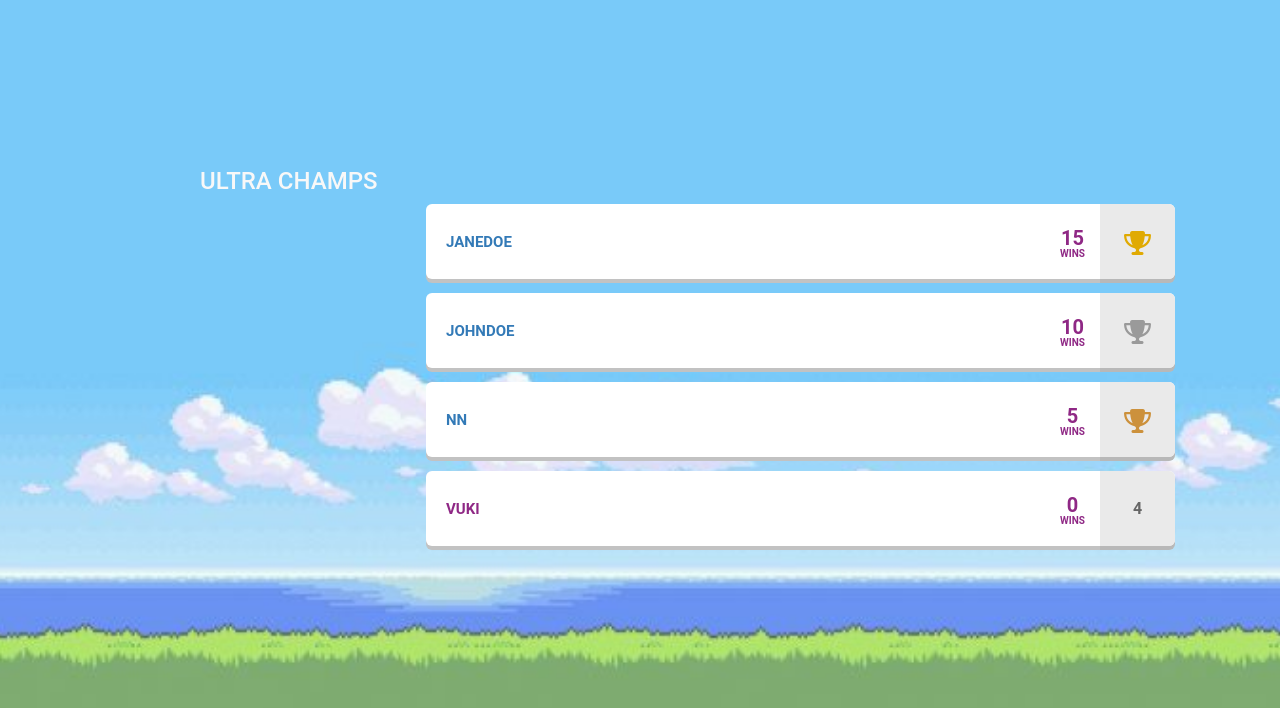
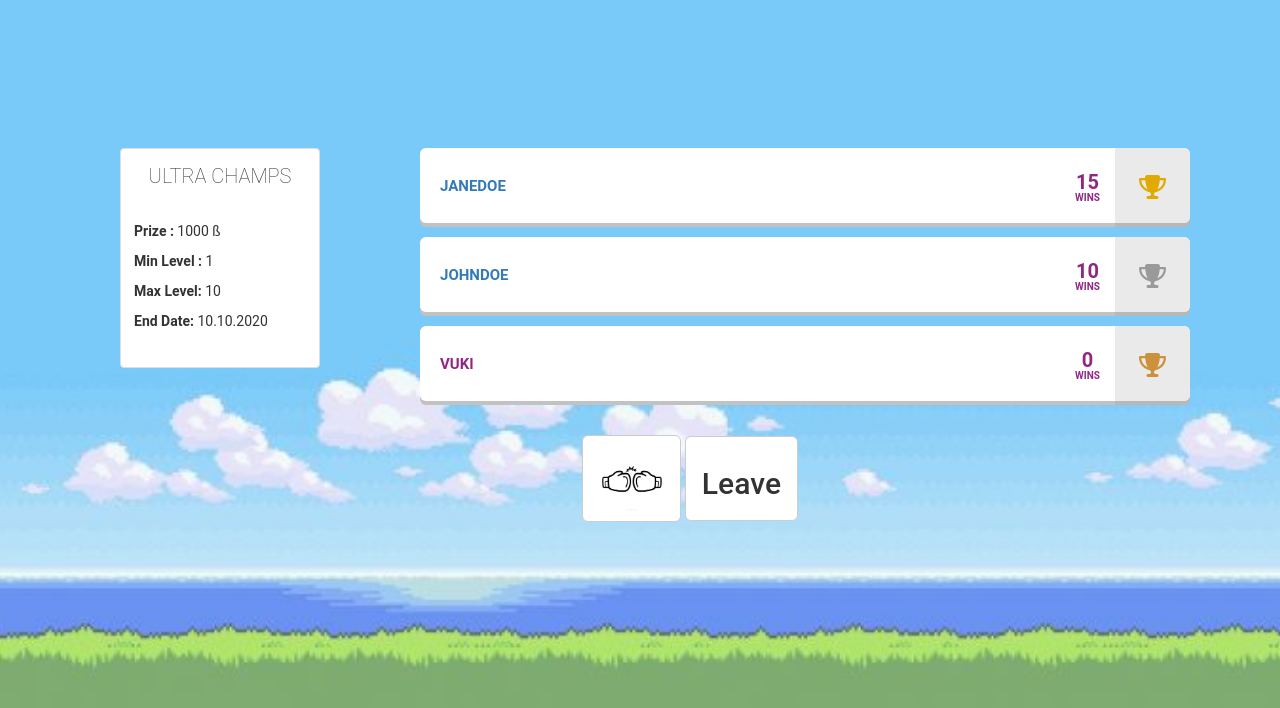
Before and after one commit to mdivjak/Pokemania, a PHP site: page /top10.html in a window 1280 px wide. Shown: the part 52-760 px from the top of the page. Run offline with PHP 8.4, Linux system fonts and the light colour scheme; some libraries are stand-ins or nearby versions.

Commit message:
Dodata opcija napustanja turnira, kao i random borbe

```diff
--- a/prototip/css/top10.css
+++ b/prototip/css/top10.css
@@ -1,3 +1,7 @@
+html {
+  height: 100%;
+}
+
 body {
   width: 100%;
   max-width: 1070px;
--- a/prototip/top10.html
+++ b/prototip/top10.html
@@ -76,13 +76,24 @@
 		</div>
 	</nav>
 
+
   <div class="row">
     <div class="col-lg-2 col-sm-2 ">
-      <div class="container">
-        <h3 class="moves-title title">ULTRA CHAMPS</h3>
+      <div class="moves container">
+        <div class="thumbnail" style="width: 20rem; height: 22rem;">
+          <div class="caption">
+            <p class="move-name"> Ultra Champs </p>
+            <br />
+            <p class=" move-power"> <b>Prize :</b> 1000 ß </p>
+            <p class=" move-power"> <b>Min Level :</b> 1 </p>
+            <p class=" move-accuracy"><b>Max Level:</b> 10 </p>
+            <p class=" move-accuracy"><b>End Date:</b> 10.10.2020 </p>
+
+          </div>
+        </div>
       </div>
     </div>
-  </div>
+
 
   <div id="leaderboards">
 
@@ -90,7 +101,7 @@
 
       <li data-rank="1">
         <div class="thumb">
-          <a href="./fight.html" ><span class="name">JaneDoe</span> </a>
+          <a><span class="name">JaneDoe</span> </a>
           <span class="stat"><b>15</b>Wins</span>
         </div>
         <div class="more">
@@ -99,7 +110,7 @@
       </li>
       <li data-rank="2">
         <div class="thumb">
-          <a href="./fight.html" ><span class="name">JohnDoe</span> </a>
+          <a><span class="name">JohnDoe</span> </a>
           <span class="stat"><b>10</b>Wins</span>
         </div>
         <div class="more">
@@ -107,15 +118,6 @@
         </div>
       </li>
       <li data-rank="3">
-        <div class="thumb">
-          <a href="./fight.html" ><span class="name">NN</span> </a>
-          <span class="stat"><b>5</b>Wins</span>
-        </div>
-        <div class="more">
-          <!-- To be designed & implemented -->
-        </div>
-      </li>
-      <li data-rank="4">
         <div class="thumb">
           <span class="name">VUKI</span>
           <span class="stat"><b>0</b>Wins</span>
@@ -126,6 +128,27 @@
       </li>
     </ul>
   </div>
+</div>
+
+
+
+<div class="container" style="padding-top: 2rem">
+  <div class="row">
+    <div clas="col-lg-12">
+        <div>
+          <button onclick="alert('To be implemented...')" type="button" class="btn btn-default btn-lg">
+            <img src="images/boxing.png" height="65" />
+          </button>
+          <button onclick="window.location.href='fight.html'" type="button" class="btn btn-default btn-lg">
+            <h2>Leave</h2>
+          </button>
+        </div>
+    </div>
+  </div>
+</div>
+
+
+
 
 </body>
 
```
